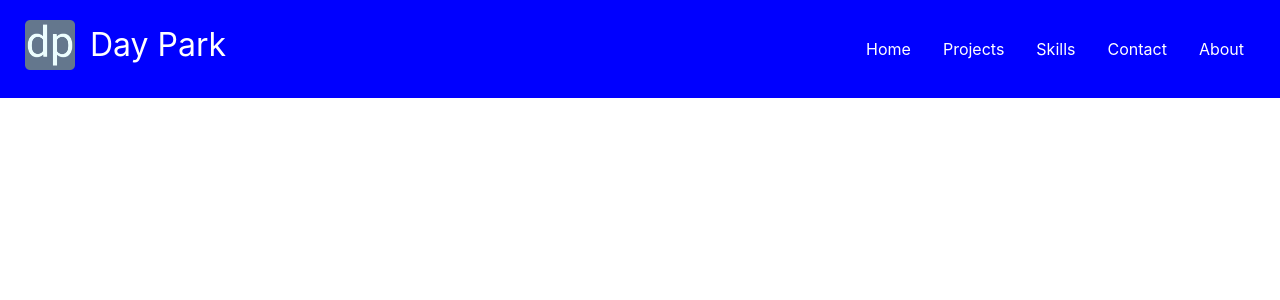
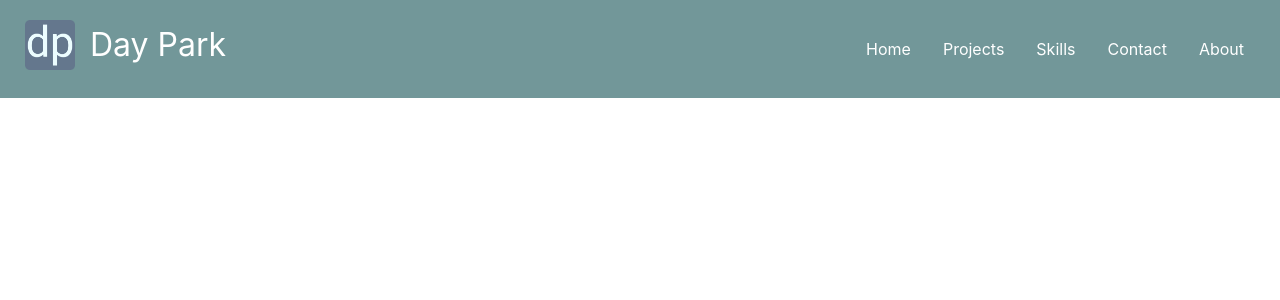
Before and after one commit to day1park/draft, a React (Create React App) app: page / in a window 1280 px wide. Shown: the top 300 px of the page. Built offline with nearby package versions, Linux system fonts and the light colour scheme.

Commit message:
change navbar color

```diff
--- a/src/components/layout/Navbar.css
+++ b/src/components/layout/Navbar.css
@@ -17,7 +17,7 @@
 nav {
   display: flex;
   justify-content: space-between;
-  background-color: blue;
+  background-color: #729799;
   align-items: center;
   padding: 15px 20px 15px 20px;
 }
```
